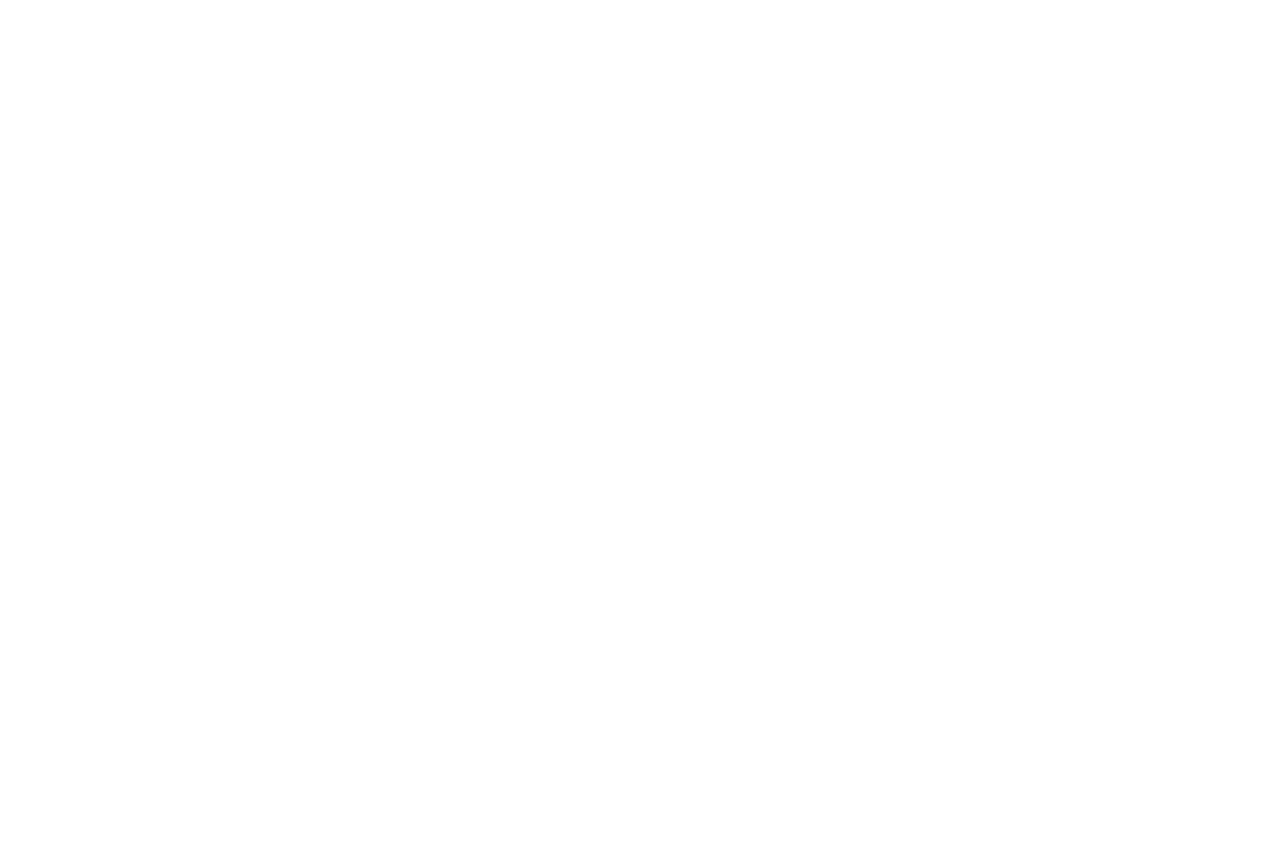
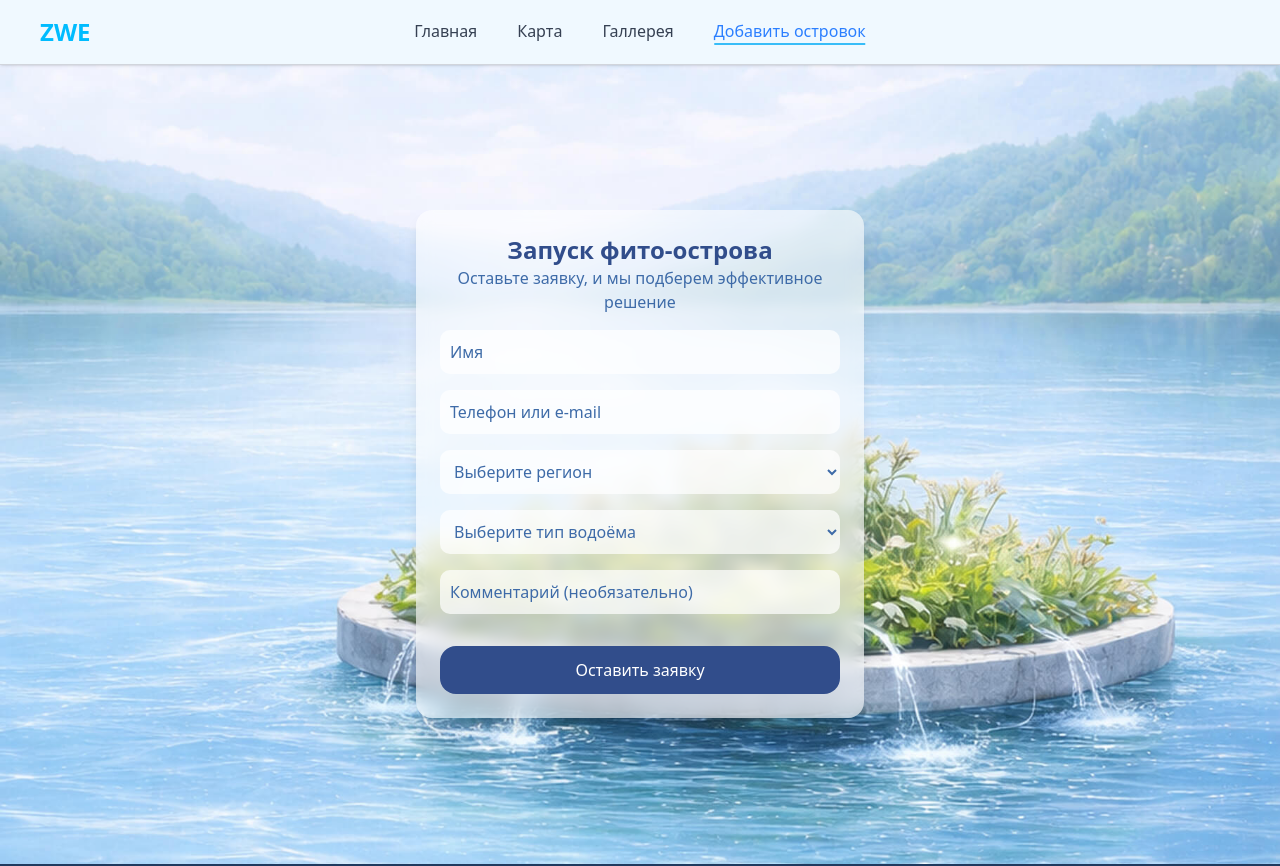
Before and after one commit to jayz3r/ZWE, a React (Vite) app: page /add in a window 1280 px wide. Before the commit this address had no page. Shown: the top 866 px of the page. Before the commit the page ends 800 px from the top, so only its background shows below. Built offline with nearby package versions, Linux system fonts and the light colour scheme.

Commit message:
did add page

```diff
--- a/package.json
+++ b/package.json
@@ -11,6 +11,7 @@
   },
   "dependencies": {
     "@tailwindcss/vite": "^4.1.18",
+    "alertifyjs": "^1.14.0",
     "leaflet": "^1.9.4",
     "mapbox-gl": "^3.18.0",
     "react": "^19.2.0",
--- a/src/App.jsx
+++ b/src/App.jsx
@@ -3,6 +3,7 @@ import { Route, Routes } from "react-router-dom";
 import Layout from "./components/Layout";
 import OverviewPage from "./pages/OverviewPage";
 import MainPage from "./pages/MainPage";
+import AddPage from "./pages/AddPage";
 
 function App() {
   return (
@@ -10,6 +11,8 @@ function App() {
       <Route path = "/" element={<Layout />}>
         <Route index element={<MainPage />} />
         <Route path="map" element={<OverviewPage />} />
+        <Route path="add" element={<AddPage />} />
+
       </Route>
     </Routes>
   );
--- a/src/components/Layout.jsx
+++ b/src/components/Layout.jsx
@@ -105,7 +105,7 @@ const Layout = () => {
               Галлерея
             </NavLink>
             <NavLink
-              to="/report"
+              to="/add"
               onClick={() => setIsOpen(false)}
               className={({ isActive }) =>
                 isActive
--- a/src/index.css
+++ b/src/index.css
@@ -9,6 +9,7 @@
   text-rendering: optimizeLegibility;
   -webkit-font-smoothing: antialiased;
   -moz-osx-font-smoothing: grayscale;
+  background-color: var(--color-sky-100)
 }
 
 .underlined{
@@ -29,3 +30,26 @@
 /* .container{
 
 } */
+ .inputs{
+  background-color: rgba(255, 255, 255, 0.7);
+  padding: 10px;
+  border-radius: 10px;
+  color: #3E6BA8;
+
+  outline: none;
+  transition: border-color 0.2s ease, box-shadow 0.2s ease;
+ }
+ .inputs option{
+  color: #3E6BA8;
+  opacity: 0.7;
+ }
+ .inputs:valid {
+  color: #314D8B; /* darker after selection */
+}
+ .inputs::placeholder{
+  color: #3E6BA8;
+ }
+ input:focus {
+  border-color: #3E6BA8; /* sky-400 */
+  box-shadow: 0 0 0 3px rgba(56, 189, 248, 0.4); /* focus ring */
+}
--- /dev/null
+++ b/src/pages/AddPage.jsx
@@ -0,0 +1,174 @@
+import React, { useState } from "react";
+
+const contactRegex =
+  /(^\+?[0-9\s\-]{7,15}$)|(^[^\s@]+@[^\s@]+\.[^\s@]+$)/;
+
+const AddPage = () => {
+  const [formData, setFormData] = useState({
+    name: "",
+    contact: "",
+    region: "",
+    type: "",
+    comment: "",
+  });
+
+  const [error, setError] = useState("");
+  const [toast, setToast] = useState({ message: "", type: "" });
+
+  const token = "8349676665:AAG9sWMyYNnuculKzngoR4lGN6qYR27cnck";
+  const chat_id = "@zweproject";
+  const API = `https://api.telegram.org/bot${token}/sendMessage`;
+
+  const handleChange = (e) => {
+    setFormData({ ...formData, [e.target.name]: e.target.value });
+  };
+
+  const showToast = (message, type = "success") => {
+    setToast({ message, type });
+    setTimeout(() => setToast({ message: "", type: "" }), 3000);
+  };
+
+  const handleSubmit = async (e) => {
+    e.preventDefault();
+
+    if (!contactRegex.test(formData.contact)) {
+      setError("Введите корректный номер телефона или email");
+      return;
+    }
+
+    setError("");
+
+    const text = `
+🌱 Заявка на фито-остров
+
+👤 Имя: ${formData.name}
+📞 Контакт: ${formData.contact}
+📍 Регион: ${formData.region}
+🌊 Тип водоёма: ${formData.type}
+💬 Комментарий: ${formData.comment || "—"}
+`;
+
+    try {
+      await fetch(API, {
+        method: "POST",
+        headers: { "Content-Type": "application/json" },
+        body: JSON.stringify({ chat_id, text }),
+      });
+
+      setFormData({
+        name: "",
+        contact: "",
+        region: "",
+        type: "",
+        comment: "",
+      });
+
+      showToast("Заявка отправлена! Мы скоро свяжемся с вами", "success");
+    } catch (err) {
+      showToast("Ошибка при отправке заявки", "error");
+    }
+  };
+
+  return (
+    <div className="form bg-[url('/zweBG.jpg')] bg-cover bg-center min-h-screen flex flex-col items-center justify-center px-4 ">
+      <form
+        onSubmit={handleSubmit}
+        className="
+          flex flex-col gap-4
+          w-full max-w-lg
+          sm:max-w-md
+          bg-white/60 backdrop-blur-sm px-6 py-6 rounded-2xl text-[#314D8B] shadow-lg
+        "
+      >
+        <div className="text-center">
+          <h2 className="font-bold text-2xl">Запуск фито-острова</h2>
+          <h3 className="text-[#3E6BA8] text-sm sm:text-base">
+            Оставьте заявку, и мы подберем эффективное решение
+          </h3>
+        </div>
+
+        <input
+          className="inputs w-full"
+          placeholder="Имя"
+          name="name"
+          value={formData.name}
+          onChange={handleChange}
+          required
+        />
+
+        <input
+          className={`inputs w-full ${error ? "border-red-400" : ""}`}
+          placeholder="Телефон или e-mail"
+          name="contact"
+          value={formData.contact}
+          onChange={handleChange}
+          required
+        />
+        {error && <p className="text-red-500 text-sm -mt-2">{error}</p>}
+
+        <select
+          className="inputs w-full"
+          name="region"
+          value={formData.region}
+          onChange={handleChange}
+          required
+        >
+          <option value="" disabled hidden>
+            Выберите регион
+          </option>
+          <option>Бишкек</option>
+          <option>Ош</option>
+          <option>Чуйская область</option>
+          <option>Иссык-Кульская область</option>
+          <option>Нарынская область</option>
+          <option>Таласская область</option>
+          <option>Джалал-Абадская область</option>
+          <option>Баткенская область</option>
+        </select>
+
+        <select
+          className="inputs w-full"
+          name="type"
+          value={formData.type}
+          onChange={handleChange}
+          required
+        >
+          <option value="" disabled hidden>
+            Выберите тип водоёма
+          </option>
+          <option>Озеро</option>
+          <option>Река</option>
+          <option>Водохранилище</option>
+          <option>Пруд</option>
+          <option>Канал</option>
+          <option>Другое</option>
+        </select>
+
+        <input
+          className="inputs w-full"
+          placeholder="Комментарий (необязательно)"
+          name="comment"
+          value={formData.comment}
+          onChange={handleChange}
+        />
+
+        <button className="bg-[#314D8B] text-white p-3 rounded-2xl mt-4 w-full sm:w-auto">
+          Оставить заявку
+        </button>
+      </form>
+
+      {/* Toast notification */}
+      {toast.message && (
+        <div
+          className={`fixed bottom-5 right-5 px-5 py-3 rounded-xl shadow-lg text-white ${
+            toast.type === "success" ? "bg-green-500" : "bg-red-500"
+          }`}
+        >
+          {toast.message}
+        </div>
+      )}
+    </div>
+  );
+};
+
+export default AddPage;
```
Also changed, not shown: src/pages/GalleryPage.jsx (added), 1 other file (tests, documents, lock files or other folders).
